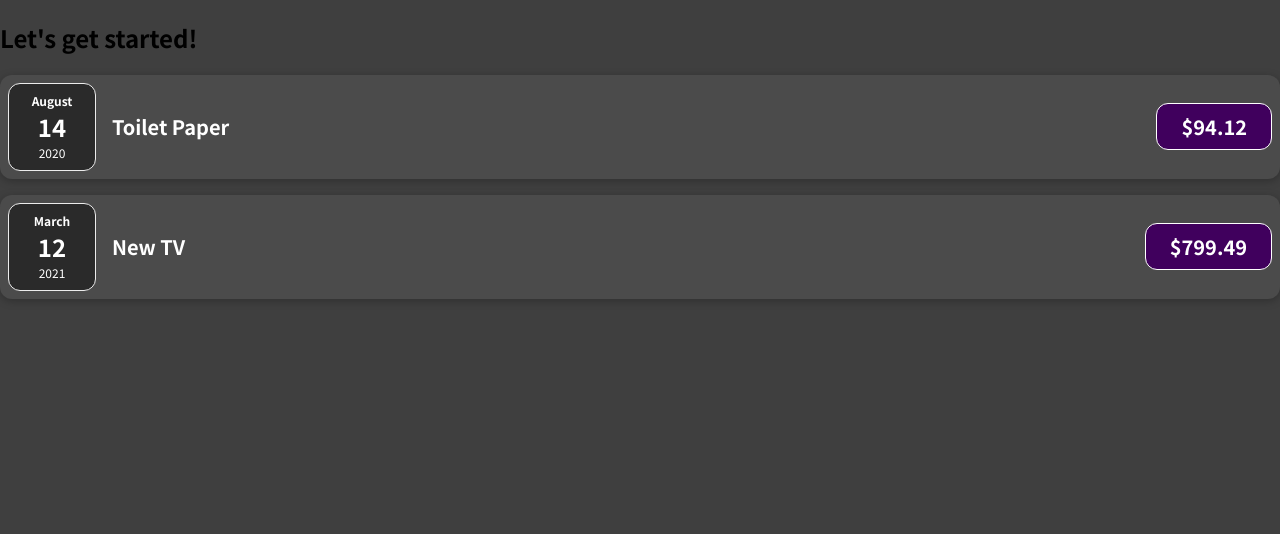
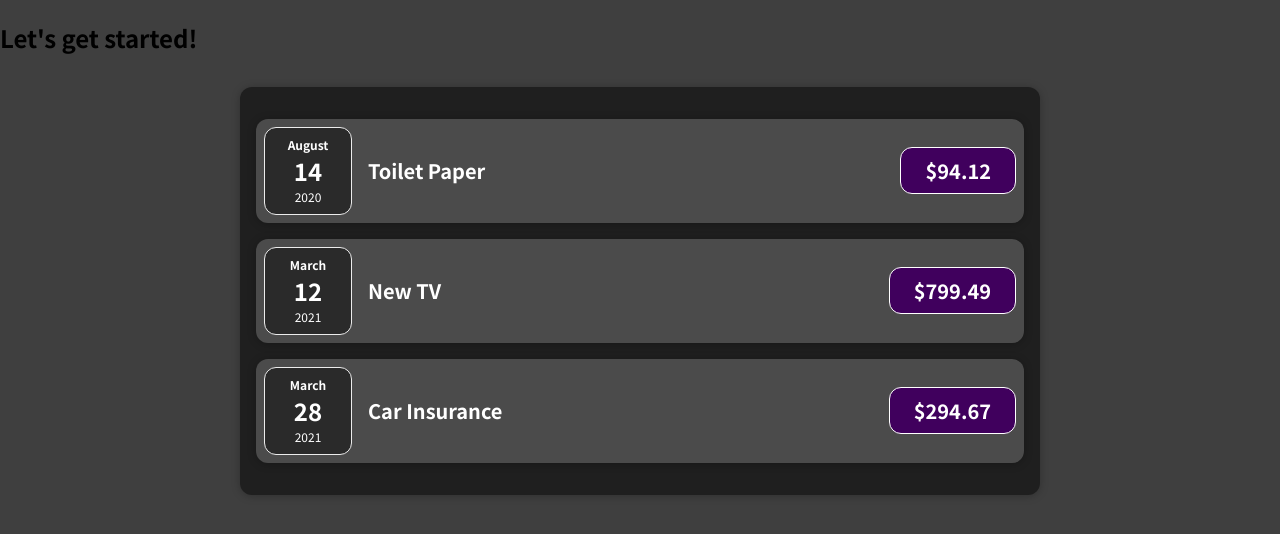
Before and after one commit to mm-hstefanova/reactjs-the-complete-guide-learning, a JavaScript app in the folder personal-budget-tool/: page / in a window 1280 px wide. Shown: the top 534 px of the page. Built offline with nearby package versions, Linux system fonts and the light colour scheme.

Commit message:
create a reusable card component

```diff
--- a/personal-budget-tool/src/App.js
+++ b/personal-budget-tool/src/App.js
@@ -1,4 +1,5 @@
 import ExpenseItem from './components/ExpenseItem';
+import Expenses from './components/Expenses';
 
 function App() {
   const expenses = [
@@ -26,7 +27,9 @@
   return (
     <div>
       <h2>Let's get started!</h2>
-      <ExpenseItem
+      <Expenses items={expenses} />
+
+      {/* <ExpenseItem
         title={expenses[0].title}
         amount={expenses[0].amount}
         date={expenses[0].date}
@@ -35,7 +38,7 @@
         title={expenses[1].title}
         amount={expenses[1].amount}
         date={expenses[1].date}
-      />
+      /> */}
     </div>
   );
 }
--- /dev/null
+++ b/personal-budget-tool/src/components/Card.css
@@ -0,0 +1,4 @@
+.card {
+  border-radius: 12px;
+  box-shadow: 0 1px 8px rgba(0, 0, 0, 0.25);
+}
--- /dev/null
+++ b/personal-budget-tool/src/components/Card.js
@@ -0,0 +1,15 @@
+import './Card.css';
+
+/**
+ * Wrapper component
+ * Reusable styles for a container
+ * Expenses / ExpenseItem components - both use the Card component as a wrapper to add rounded corners and shadows
+ * */
+
+function Card(props) {
+  const classes = 'card ' + props.className;
+
+  return <div className={classes}>{props.children}</div>;
+}
+
+export default Card;
--- a/personal-budget-tool/src/components/ExpenseItem.css
+++ b/personal-budget-tool/src/components/ExpenseItem.css
@@ -2,10 +2,8 @@
   display: flex;
   justify-content: space-between;
   align-items: center;
-  box-shadow: 0 2px 8px rgba(0, 0, 0, 0.25);
   padding: 0.5rem;
   margin: 1rem 0;
-  border-radius: 12px;
   background-color: #4b4b4b;
 }
 
--- a/personal-budget-tool/src/components/ExpenseItem.js
+++ b/personal-budget-tool/src/components/ExpenseItem.js
@@ -1,17 +1,19 @@
 //load the css for the component
 import './ExpenseItem.css';
+
 import ExpenseDate from './ExpenseDate';
+import Card from './Card';
 
 function ExpenseItem(props) {
   return (
-    <div className='expense-item'>
+    <Card className='expense-item'>
       <ExpenseDate date={props.date} />
 
       <div className='expense-item__description'>
         <h2>{props.title}</h2>
         <div className='expense-item__price'>${props.amount}</div>
       </div>
-    </div>
+    </Card>
   );
 }
 
--- /dev/null
+++ b/personal-budget-tool/src/components/Expenses.css
@@ -0,0 +1,7 @@
+.expenses {
+  padding: 1rem;
+  background-color: rgb(31, 31, 31);
+  margin: 2rem auto;
+  width: 50rem;
+  max-width: 95%;
+}
--- /dev/null
+++ b/personal-budget-tool/src/components/Expenses.js
@@ -0,0 +1,29 @@
+import ExpenseItem from './ExpenseItem';
+import './Expenses.css';
+import Card from './Card';
+
+function Expenses(props) {
+  return (
+    <Card className='expenses'>
+      <ExpenseItem
+        title={props.items[0].title}
+        amount={props.items[0].amount}
+        date={props.items[0].date}
+      />
+
+      <ExpenseItem
+        title={props.items[1].title}
+        amount={props.items[1].amount}
+        date={props.items[1].date}
+      />
+
+      <ExpenseItem
+        title={props.items[2].title}
+        amount={props.items[2].amount}
+        date={props.items[2].date}
+      />
+    </Card>
+  );
+}
+
+export default Expenses;
```
